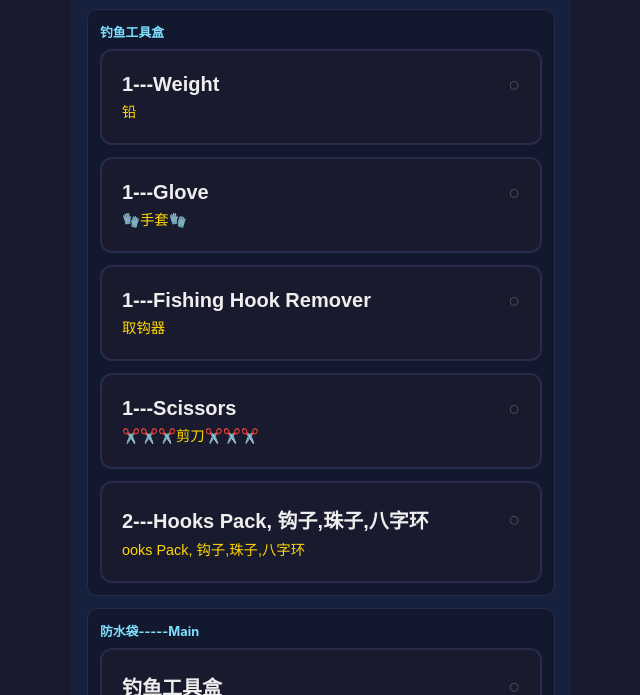
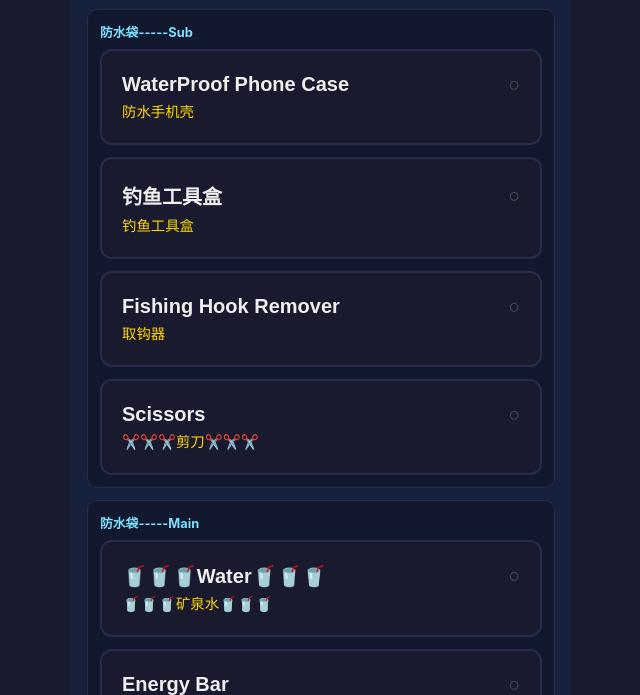
Before and after one commit to Dalles5566/AutoABS_Reset, a website: page public/fishing.html in a window 1280 px wide. Shown: the part 565-1260 px from the top of the page, without its empty margins (319-959 px from the left). Drawn offline with Linux system fonts and the light colour scheme.

Commit message:
update order

```diff
--- a/public/fishing.html
+++ b/public/fishing.html
@@ -254,45 +254,31 @@
                 title: "防水袋",
                 subgroups: [
                     {
-                        title: "钓鱼工具盒",
+                        title: "防水袋-----Sub",
                         items: [
-                            { name: "1---Weight", note: "铅" },
-                            { name: "1---Glove", note: "🧤手套🧤" },
-                            { name: "1---Fishing Hook Remover", note: "取钩器" },
-                            { name: "1---Scissors", note: "✂️✂️✂️剪刀✂️✂️✂️" },
-                            { name: "2---Hooks Pack, 钩子,珠子,八字环", note: "ooks Pack, 钩子,珠子,八字环" }
+                            { name: "WaterProof Phone Case", note: "防水手机壳" },
+                            { name: "钓鱼工具盒", note: "钓鱼工具盒" },
+                            { name: "Fishing Hook Remover", note: "取钩器" },
+                            { name: "Scissors", note: "✂️✂️✂️剪刀✂️✂️✂️" }
                         ]
                     },
                     {
                         title: "防水袋-----Main",
                         items: [
-                            { name: "钓鱼工具盒", note: "钓鱼工具盒" },
+                            { name: "🥤🥤🥤Water🥤🥤🥤", note: "🥤🥤🥤矿泉水🥤🥤🥤" },
+                            { name: "Energy Bar", note: "🍫🍫🍫能量棒🍫🍫🍫" },
                             { name: "Air Pump", note: "船用主充气泵" },
                             { name: "Battery Pack", note: "活鱼箱电池" },
                             { name: "NorthFace", note: "防风防水外套"}
                         ]
                     },
                     {
-                        title: "防水袋-----Sub",
-                        items: [
-                            { name: "WaterProof Phone Case", note: "防水手机壳" },
-                            { name: "🥤🥤🥤Water🥤🥤🥤", note: "🥤🥤🥤矿泉水🥤🥤🥤" },
-                            { name: "Energy Bar", note: "🍫🍫🍫能量棒🍫🍫🍫" }
-                        ]
-                    },
-                    {
                         title: "防水袋-----左右Side",
                         items: [
                             { name: "SunScreen", note: "🧴防晒霜🧴" },
-                            { name: "Air Pump Pipe", note: "🌀🌀充气泵管🌀🌀" },
+                            { name: "Air Pump Pipe", note: "🌀🌀充气泵管🌀🌀" }
                         ]
                     }
-                ]
-            },
-            {
-            title: "钓鱼桶-----里面该有的东西",
-                items: [
-                    { name: "bait", note: "鱿鱼" }
                 ]
             },
             {
@@ -300,45 +286,49 @@
                 items: [
                     { name: "Iphone", note: "手机" },
                     { name: "Car Key", note: "车钥匙" },
-                    { name: "Fishing Rod", note: "鱼竿" },
+                    { name: "⚠️Fishing Rod⚠️", note: "⚠️鱼竿⚠️" },
                     { name: "Sun Glass", note: "太阳镜" },
                     { name: "Sun Hat", note: "太阳帽" },
-                    { name: "Floating Bag", note: "防水袋" },
-                    { name: "Fishing Box", note: "钓鱼桶" }
+                    { name: "Floating Bag-Main", note: "防水袋-Main" },
+                    { name: "Floating Bag-Sub", note: "防水袋-Sub" },
+                    { name: "Bait", note: "饵" }
                 ]
             },
             {
                 title: "在Uda家",
                 subgroups: [
                     {
-                        title: "Cooler",
+                        title: "车-----Roof",
                         items: [
-                            { name: "Seaflo 350", note: "Seaflo 350" },
-                            { name: "Extra Fuel", note: "额外油桶 + 确认有油" },
+                            { name: "木板", note: "木板" },
+                            { name: "Paddles", note: "桨" },
                             { name: "Transom Wheel", note: "轮子"},
-                            { name: "📍Transom Wheel Pin📍", note: "📍📍📍轮子的Pin📍📍📍"},
-                            { name: "Anchor Set", note: "锚 套装" },
-                            { name: "Net", note: "网" },
-                            { name: "防剐蹭毯", note: "防剐蹭毯" },
+                            { name: "Anchor Rope", note: "🪢锚绳🪢" },
+                            { name: "Anchor/Brick", note: "⚓️锚/砖头🧱" },
+                            { name: "物品固定网", note: "Item 固定网" },
                             { name: "🕸️🕸️🕸️活鱼网🕸️🕸️🕸️", note: "🕸️🕸️🕸️活鱼网🕸️🕸️🕸️"},
                             { name: "🦺🦺Whistler🦺🦺", note: "口哨" },
                             { name: "🦺🦺Compass🦺🦺", note: "指南针" },
-                            { name: "🦺Life Jacket🦺", note: "🦺🦺🦺救生衣🦺🦺🦺"}
+                            { name: "⚠️⚠️⚠️🦺Life Jacket🦺", note: "🦺🦺🦺救生衣🦺🦺🦺⚠️⚠️"},
+                            { name: "防剐蹭毯", note: "防剐蹭毯" },
+                            { name: "Floating Bag-Main", note: "防水袋-Main" },
+                            { name: "Floating Bag-Sub", note: "防水袋-Sub" },
+                            { name: "Bait", note: "饵" }
                         ]
                     },
                     {
-                        title: "船相关.",
+                        title: "车-----Inside",
                         items: [
                             { name: "Aircat355", note: "气垫船" },
-                            { name: "Paddles", note: "桨" },
-                            { name: "木板", note: "木板" },
                             { name: "Mercury 3.5", note: "马达" },
                             { name: "Kill Switch Lanyard", note: "马达熄火绳" },
-                            { name: "Cooler", note: "Cooler" }
+                            { name: "Extra Fuel", note: "额外油桶 + 确认有油" },
+                            { name: "Cooler+Seaflo 350", note: "Cooler+Seaflo 350" },
+                            { name: "📍Transom Wheel Pin📍", note: "📍📍📍轮子的Pin📍📍📍"}
                         ]
                     }
                 ]
-            },
+            }
         ];
 
         const STORAGE_KEY = 'fishing-checklist-state';
```
